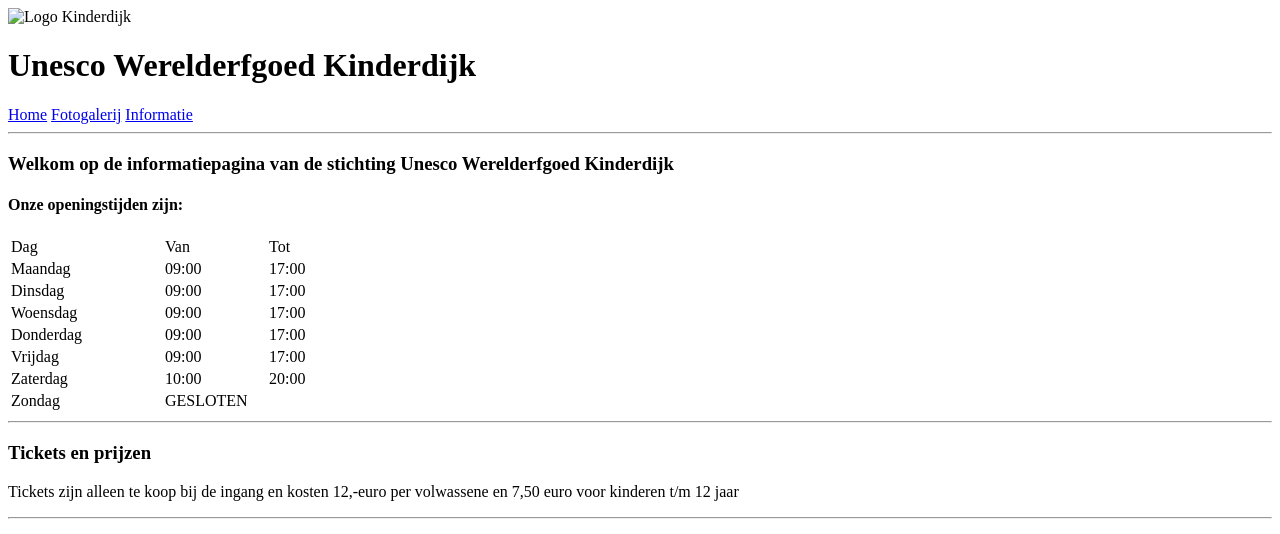
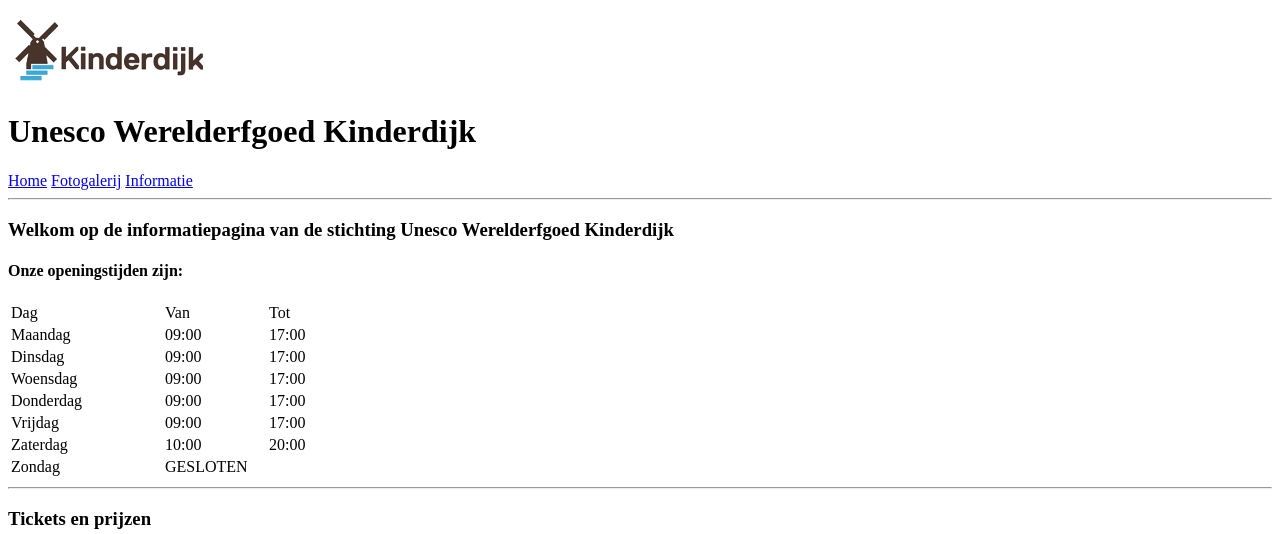
Before and after one commit to Giessenburg/nhastudie.github.io, a plain HTML site: page info.html in a window 1280 px wide. Shown: the top 534 px of the page. Drawn offline with Linux system fonts and the light colour scheme.

Commit message:
Update info.html

```diff
--- a/info.html
+++ b/info.html
@@ -10,7 +10,7 @@
 
 <body>
     <header id="logo">
-        <img src="afbeeldingen/kinderdijk.png" alt="Logo Kinderdijk" width="200">
+        <img src="kinderdijk.png" alt="Logo Kinderdijk" width="200">
         <h1>Unesco Werelderfgoed Kinderdijk</h1>
         <nav>
             <a href="index.html">Home</a>
```
